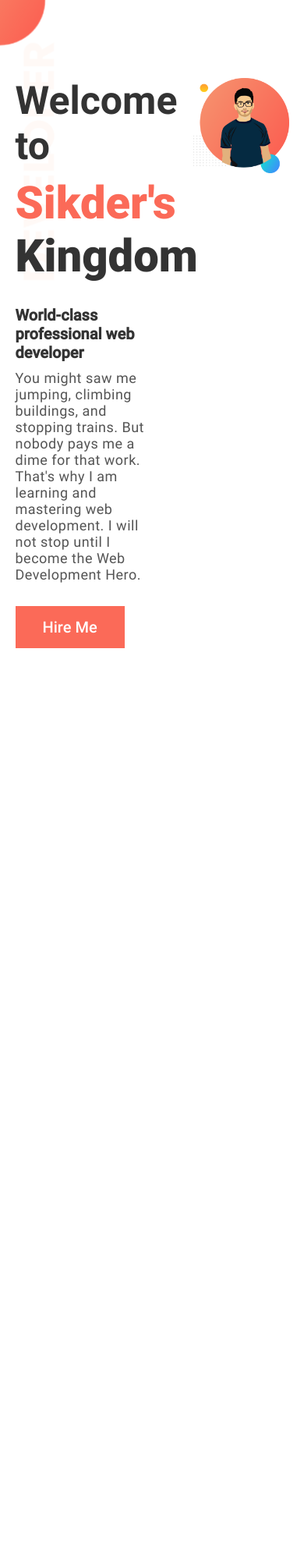
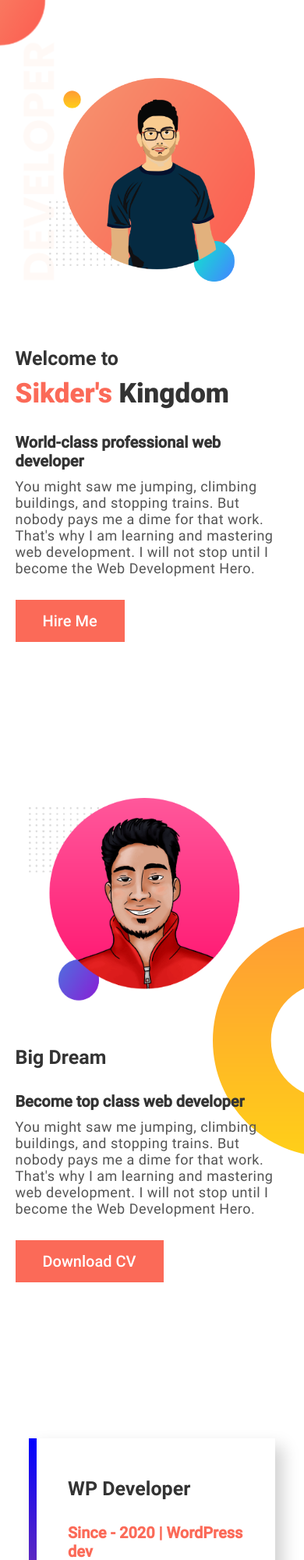
Before and after one commit to develarif/portfolio1, a plain HTML site: page index.html in a window 390 px wide. Shown: the top 2000 px of the page at 78% size. Before the commit the page ends 844 px from the top, so only its background shows below. Drawn offline with Linux system fonts and the light colour scheme.

Commit message:
Completed the portfolio website

```diff
--- a/index.html
+++ b/index.html
@@ -10,20 +10,58 @@
 </head>
 <body>
     <section class="full-width hero">
-        <div class="trim-width pt-10">
+        <div class="trim-width py-10">
             <div class="row">
-                <div class="col-1 hero-left">
+                <div class="col-5 hero-left">
                     <h2 class="mb-1">Welcome to</h2>
                     <h1 class="mb-1"><span>Sikder's</span> Kingdom</h1>
                     <h4 class="mt-3 mb-1">World-class professional web developer</h4>
                     <p >You might saw me jumping, climbing buildings, and stopping trains. But nobody pays me a dime for that work. That's why I am learning and mastering web development. I will not stop until I become the Web Development Hero.</p>
                     <a href="" class="btn btn-link mt-3">Hire Me</a>
                 </div>
-                <div class="col-2 hero-right">
+                <div class="col-5 hero-right">
                     <img src="img/me.png" alt="Sikder Md Arif">
                 </div>
             </div>
         </div>
     </section>
+
+    <section class="full-width dream">
+        <div class="trim-width py-10">
+            <div class="row">
+                <div class="col-5 dream-left">
+                    <img src="img/me-2.png" alt="Sikder Md Arif">
+                </div>
+                <div class="col-5 dream-right">
+                    <h2 class="mb-1">Big Dream</h2>
+                    <h4 class="mt-3 mb-1">Become top class web developer</h4>
+                    <p >You might saw me jumping, climbing buildings, and stopping trains. But nobody pays me a dime for that work. That's why I am learning and mastering web development. I will not stop until I become the Web Development Hero.</p>
+                    <a href="" class="btn btn-link mt-3">Download CV</a>
+                </div>
+            </div>
+        </div>
+    </section>
+
+    <section class="full-width exp">
+        <div class="trim-width py-10">
+            <div class="row">
+                <div class="col-5 exp-left">
+                    <div class="exp-item">
+                        <h2 class="mb-1">WP Developer</h2>
+                        <h4 class="mt-3 mb-1">Since - 2020 | WordPress dev</h4>
+                        <p >You might saw me jumping, climbing buildings, and stopping trains. But nobody pays me a dime for that work. That's why I am learning and mastering web development. I will not stop until I become the Web Development Hero.</p>
+                    </div>
+                </div>
+                <div class="col-5 exp-right">
+                    <div class="exp-item">
+                        <h2 class="mb-1">React Learner</h2>
+                        <h4 class="mt-3 mb-1">2021 - Present | Hero Learner</h4>
+                        <p >You might saw me jumping, climbing buildings, and stopping trains. But nobody pays me a dime for that work. That's why I am learning and mastering web development. I will not stop until I become the Web Development Hero.</p>
+                    </div>
+                </div>
+            </div>
+        </div>
+    </section>
+
 </body>
 </html>
--- a/style.css
+++ b/style.css
@@ -43,21 +43,25 @@
     color: #545454;
     letter-spacing: .5px;
 }
-
 .mb-1 {
     margin-bottom: 10px;
 }
 .mt-3 {
     margin-top: 30px;
 }
-
 .pt-5 {
     padding-top: 50px;
 }
 .pt-10 {
     padding-top: 100px;
 }
-
+.pb-10 {
+    padding-top: 100px;
+}
+.py-10 {
+    padding-top: 100px;
+    padding-bottom: 100px;
+}
 .btn {
     position: relative;
     color: #fff;
@@ -79,18 +83,16 @@
     z-index: -1;
     transition: width .4s;
 }
-
 .btn:hover::after {
     width: 100%;
 }
-
 .btn-link {
     display: inline-block;
     text-decoration: none;
 }
 
 
-
+/* Appearance Ended && Hero Start */
 
 
 .hero {
@@ -99,26 +101,108 @@
     background-size: auto;
     background-position: top left;
 }
-
 .row {
     display: flex;
     justify-content: space-between;
 }
-
-.col-1,
-.col-2 {
+.col-5 {
     width: 50%;
 }
-
 .hero-left h1 span {
     color: #FB6A58;
 }
-
-
-
 .hero-right {
     text-align: right;
 }
 .hero-right img {
     width: 70%;
 }
+
+
+/* Hero Ended && Dream Section Start */
+
+.dream {
+    background-image: url('img/dream-bg.png');
+    background-repeat: no-repeat;
+    background-size: auto;
+    background-position: right center;
+}
+
+.dream-left img {
+    width: 80%;
+}
+
+/* Experience Section Start */
+
+.exp {
+    background-image: url('img/exp-bg.png');
+    background-repeat: no-repeat;
+    background-size: auto;
+    background-position: left center;
+}
+.exp-item {
+    width: 90%;
+    margin: auto;
+    box-shadow: 10px 10px 20px #d2d2d2;
+    padding: 50px 40px;
+    box-sizing: border-box;
+    border-image: linear-gradient(blue, #FB6A58);
+    border-left: 10px solid;
+    border-image-slice: 1;
+}
+.exp-item h4 {
+    color: #FB6A58;
+}
+
+@media all and (max-width: 992px) {
+
+    h1 {
+        font-size: 45px;
+    }
+    h2 {
+        font-size: 35px;
+    }
+    .hero-right img {
+        width: 75%;
+    }
+
+    .dream-left img {
+        width: 90%;
+    }
+}
+
+@media all and (max-width: 768px) {
+
+    .row {
+        flex-direction: column;
+    }
+    .col-5 {
+        width: 100%;
+    }
+
+    h1 {
+        font-size: 35px;
+    }
+    h2 {
+        font-size: 25px;
+    }
+
+    .hero-left{
+        order: 1;
+        margin-top: 80px;
+    }
+    .hero-right,
+    .dream-left {
+        text-align: center;
+    }
+    .hero-right img {
+        width: 75%;
+    }
+
+    .dream-left img {
+        width: 90%;
+    }
+    .exp-item:first-child {
+        margin-bottom: 50px;
+    }
+}
```
